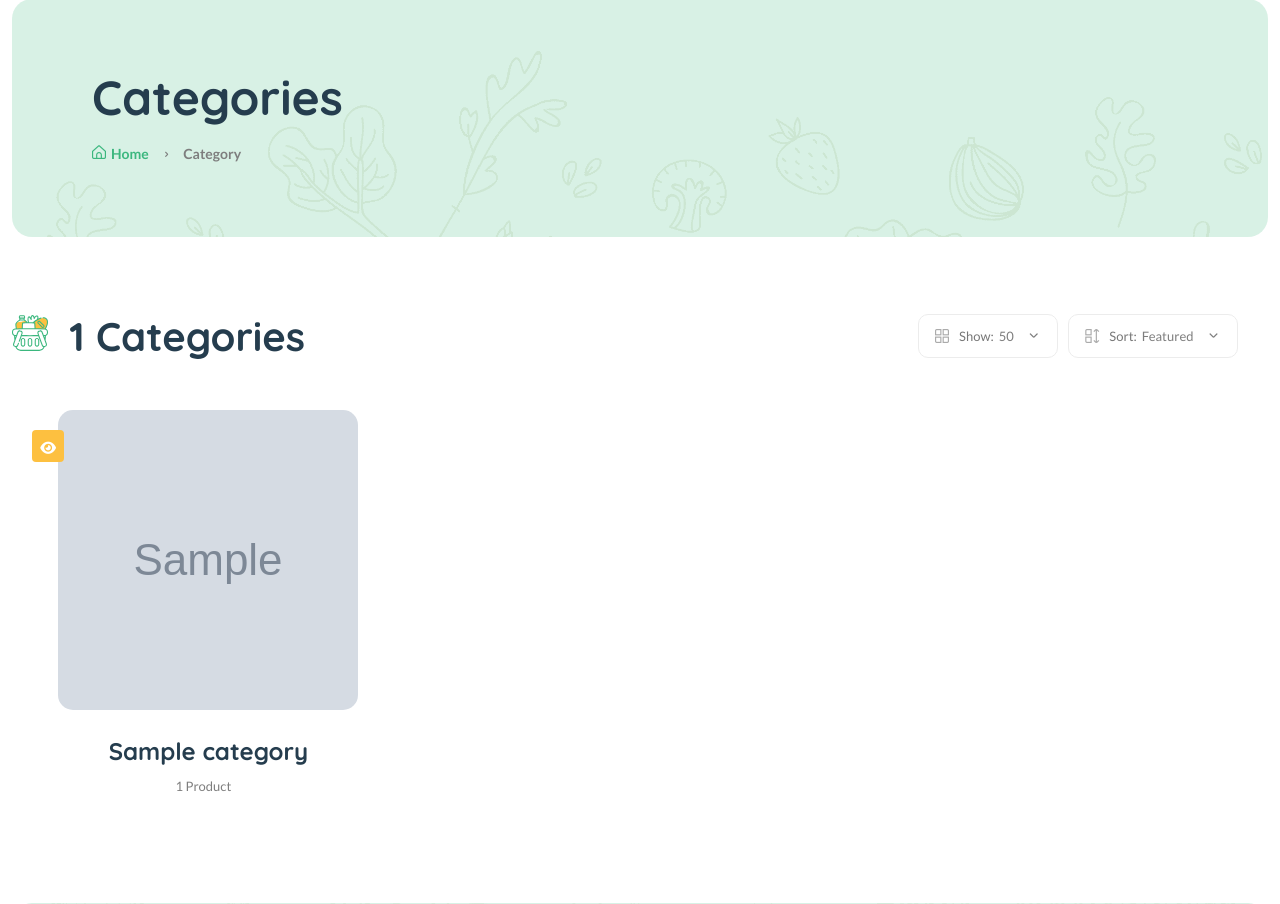
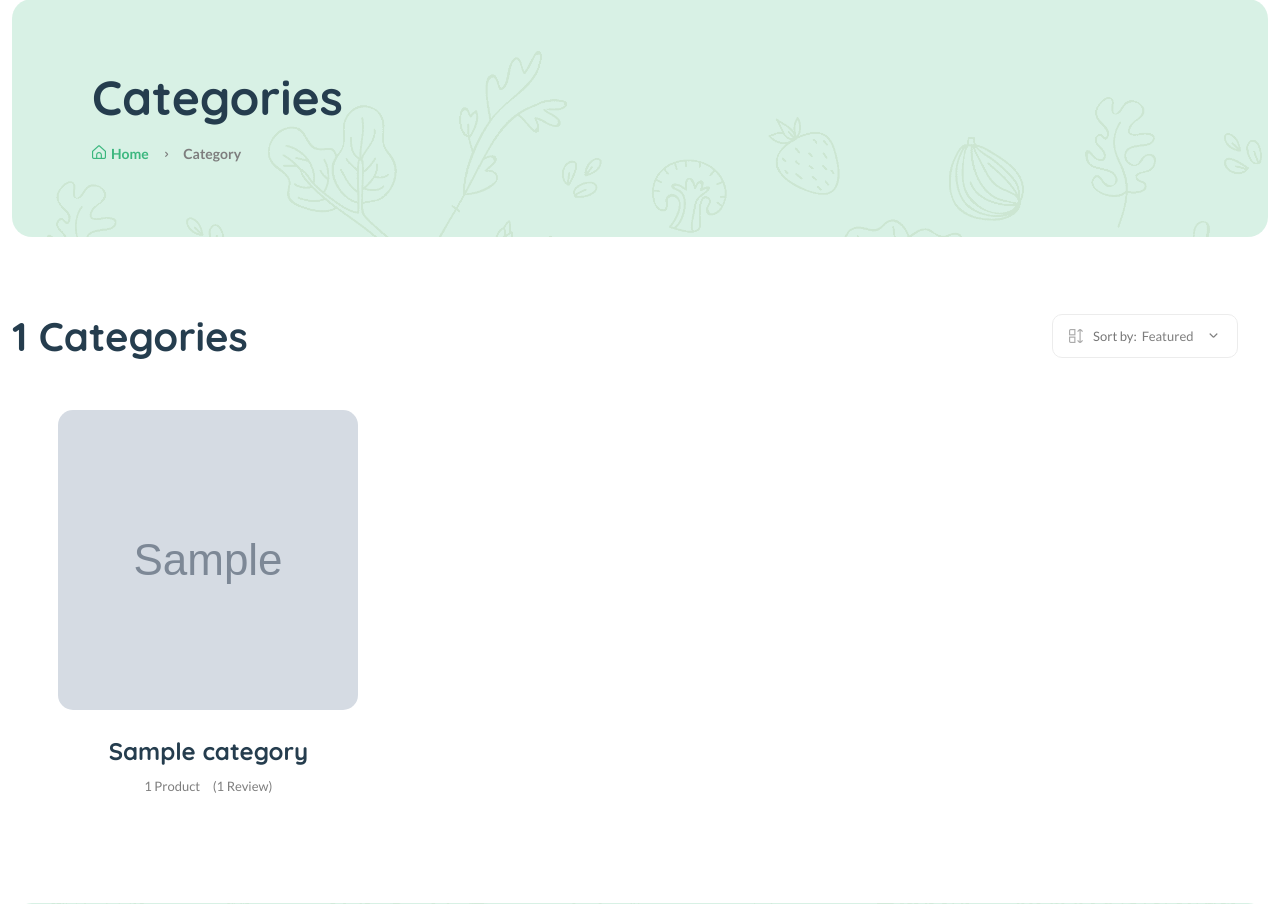
Before and after one commit to Valentino-Junior/marokomart, a Django app: template templates/core/category-list.html in a window 1280 px wide. Shown: the part 348-1252 px from the top of the page. Run offline with Django 3.2, Linux system fonts and the light colour scheme; the template is opened without the code that fills it: most values are stand-ins (such as "Sample title", 1, 10 or a date in 2020); grey boxes marked "Sample" are stand-in pictures; some libraries are stand-ins or nearby versions.

Commit message:
Added sorting for category

```diff
--- a/templates/core/category-list.html
+++ b/templates/core/category-list.html
@@ -23,87 +23,186 @@
 
     <div class="page-content mb-50">
         <div class="container">
-
             <div class="shop-product-fillter mb-50 pr-30">
                 <div class="totall-product">
                     <h2>
-                                    <img class="w-36px mr-10" src="assets/imgs/theme/icons/category-1.svg" alt="" />
-                                    {{categories.count}} Categories
+
+                        <span class="category-count">{{categories.count}}</span> Categories
                     </h2>
                 </div>
                 <div class="sort-by-product-area">
-                                <div class="sort-by-cover mr-10">
+                    <div class="sort-by-cover">
                         <div class="sort-by-product-wrap">
                             <div class="sort-by">
-                                            <span><i class="fi-rs-apps"></i>Show:</span>
+                                <span><i class="fi-rs-apps-sort"></i>Sort by:</span>
                             </div>
                             <div class="sort-by-dropdown-wrap">
-                                            <span> 50 <i class="fi-rs-angle-small-down"></i></span>
+                                <span id="current-sort-text">
+                                    {% if current_sort == 'most_products' %}
+                                    Most Products
+                                    {% elif current_sort == 'most_reviews' %}
+                                    Most Reviews
+                                    {% elif current_sort == 'recently_added' %}
+                                    Recently Added
+                                    {% else %}
+                                    Featured
+                                    {% endif %}
+                                    <i class="fi-rs-angle-small-down"></i>
+                                </span>
                             </div>
                         </div>
                         <div class="sort-by-dropdown">
                             <ul>
-                                            <li><a class="active" href="#">50</a></li>
-                                            <li><a href="#">100</a></li>
-                                            <li><a href="#">All</a></li>
-                                        </ul>
-                                    </div>
-                                </div>
-                                <div class="sort-by-cover">
-                                    <div class="sort-by-product-wrap">
-                                        <div class="sort-by">
-                                            <span><i class="fi-rs-apps-sort"></i>Sort:</span>
-                                        </div>
-                                        <div class="sort-by-dropdown-wrap">
-                                            <span>Featured <i class="fi-rs-angle-small-down"></i></span>
-                                        </div>
-                                    </div>
-                                    <div class="sort-by-dropdown">
-                                        <ul>
-                                            <li><a href="#">Newest</a></li>
-                                            <li><a href="#">Most reviews</a></li>
+                                <li>
+                                    <a href="#"
+                                        class="sort-option {% if current_sort == 'most_products' %}active{% endif %}"
+                                        data-sort="most_products">Most Products</a>
+                                </li>
+                                <li>
+                                    <a href="#"
+                                        class="sort-option {% if current_sort == 'most_reviews' %}active{% endif %}"
+                                        data-sort="most_reviews">Most Reviews</a>
+                                </li>
+                                <li>
+                                    <a href="#"
+                                        class="sort-option {% if current_sort == 'recently_added' %}active{% endif %}"
+                                        data-sort="recently_added">Recently Added</a>
+                                </li>
                             </ul>
                         </div>
                     </div>
                 </div>
             </div>
-                        <div class="hello">
 
+            <!-- Loading Spinner -->
+            <div id="loading-overlay" style="display: none;">
+                <div class="spinner-border text-primary" role="status">
+                    <span class="visually-hidden">Loading...</span>
+                </div>
             </div>
 
-
-
-                        <div class="loop-grid pr-30">
-                            <div class="row">
-                                {% for c in categories %}
-                                <article class="col-xl-4 col-lg-6 col-md-6 text-center hover-up mb-30 animated">
-                                    <div class="post-thumb">
-                                        <a href="{% url 'core:category-product-list' c.cid %}">
-                                            <img style="height: 300px; width: 300px; object-fit: cover;" class="border-radius-15" src="{{c.image.url}}" alt="" />
-                                        </a>
-                                        <div class="entry-meta">
-                                            <a class="entry-meta meta-2" href="{% url 'core:category-product-list' c.cid %}"><i class="fas fa-eye"></i></a>
+            <!-- Category Grid -->
+            <div id="category-grid">
+                {% include 'core/includes/category_grid.html' %}
             </div>
-                                    </div>
-                                    <div class="entry-content-2">
-                                        <h4 class="post-title mb-15">
-                                            <a href="{% url 'core:category-product-list' c.cid %}">{{ c.title }}</a>
-                                        </h4>
-                                        <div class="entry-meta font-xs color-grey mt-10 pb-10">
-                                            <div>
-                                                <span class="hit-count mr-10">{{c.category.count}} Product{{c.category.count|pluralize}}</span>
-                                            </div>
-                                        </div>
-                                    </div>
-                                </article>
-                                {% endfor %}
         </div>
     </div>
 
 
-
-            </div>
-        </div>
 </main>
 
+
+
+<style>
+    #loading-overlay {
+        position: fixed;
+        top: 0;
+        left: 0;
+        width: 100%;
+        height: 100%;
+        background: rgba(255, 255, 255, 0.8);
+        display: flex;
+        justify-content: center;
+        align-items: center;
+        z-index: 1000;
+    }
+
+    .sort-by-dropdown {
+        display: none;
+        position: absolute;
+        top: 100%;
+        right: 0;
+        background: white;
+        box-shadow: 0 2px 5px rgba(0, 0, 0, 0.1);
+        border-radius: 4px;
+        z-index: 1000;
+        min-width: 150px;
+    }
+
+    .sort-by-cover:hover .sort-by-dropdown {
+        display: block;
+    }
+
+    .sort-option {
+        display: block;
+        padding: 8px 15px;
+        color: #333;
+        transition: all 0.3s ease;
+    }
+
+    .sort-option:hover {
+        background-color: #f5f5f5;
+        text-decoration: none;
+    }
+
+    .sort-option.active {
+        background-color: #e9ecef;
+        font-weight: 600;
+    }
+
+    #category-grid {
+        transition: opacity 0.3s ease;
+    }
+
+    .loading {
+        opacity: 0.5;
+        pointer-events: none;
+    }
+</style>
+
+<script>
+    $(document).ready(function () {
+        // Sort functionality
+        $('.sort-option').on('click', function (e) {
+            e.preventDefault();
+
+            const sortBy = $(this).data('sort');
+            const currentText = $(this).text();
+
+            // Show loading
+            $('#loading-overlay').show();
+            $('#category-grid').addClass('loading');
+
+            // Update active state
+            $('.sort-option').removeClass('active');
+            $(this).addClass('active');
+
+            // Make AJAX request
+            $.ajax({
+                url: window.location.pathname,
+                method: 'GET',
+                data: {
+                    'sort_by': sortBy
+                },
+                headers: {
+                    'X-Requested-With': 'XMLHttpRequest'
+                },
+                success: function (response) {
+                    // Update grid content
+                    $('#category-grid').html(response.html);
+                    $('.category-count').text(response.count);
+
+                    // Update sort text
+                    $('#current-sort-text').html(
+                        `${currentText} <i class="fi-rs-angle-small-down"></i>`);
+
+                    // Update URL without page refresh
+                    const url = new URL(window.location);
+                    url.searchParams.set('sort_by', sortBy);
+                    window.history.pushState({}, '', url);
+                },
+                error: function (xhr, status, error) {
+                    console.error('Error:', error);
+                    alert('Error sorting categories. Please try again.');
+                },
+                complete: function () {
+                    // Hide loading
+                    $('#loading-overlay').hide();
+                    $('#category-grid').removeClass('loading');
+                }
+            });
+        });
+    });
+</script>
+
 {% endblock content %}
--- /dev/null
+++ b/templates/core/includes/category_grid.html
@@ -0,0 +1,32 @@
+<div class="loop-grid pr-30">
+    <div class="row">
+        {% for category in categories %}
+        <article class="col-xl-4 col-lg-6 col-md-6 text-center hover-up mb-30 animated">
+            <div class="post-thumb">
+                <a href="{% url 'core:category-product-list' category.cid %}">
+                    <img style="height: 300px; width: 300px; object-fit: cover;"
+                         class="border-radius-15"
+                         src="{{category.image.url}}"
+                         alt="{{ category.title }}" />
+                </a>
+
+            </div>
+            <div class="entry-content-2">
+                <h4 class="post-title mb-15">
+                    <a href="{% url 'core:category-product-list' category.cid %}">{{ category.title }}</a>
+                </h4>
+                <div class="entry-meta font-xs color-grey mt-10 pb-10">
+                    <div>
+                        <span class="hit-count mr-10">{{ category.total_products }} Product{{ category.total_products|pluralize }}</span>
+                        <span class="hit-count">({{ category.total_reviews }} Review{{ category.total_reviews|pluralize }})</span>
+                    </div>
+                </div>
+            </div>
+        </article>
+        {% empty %}
+        <div class="col-12 text-center">
+            <h3>No categories found</h3>
+        </div>
+        {% endfor %}
+    </div>
+</div>
```
Also changed, not shown: core/views.py (+48 -3 lines), db.sqlite3. Lines whose indentation alone changed are shown as unchanged.
